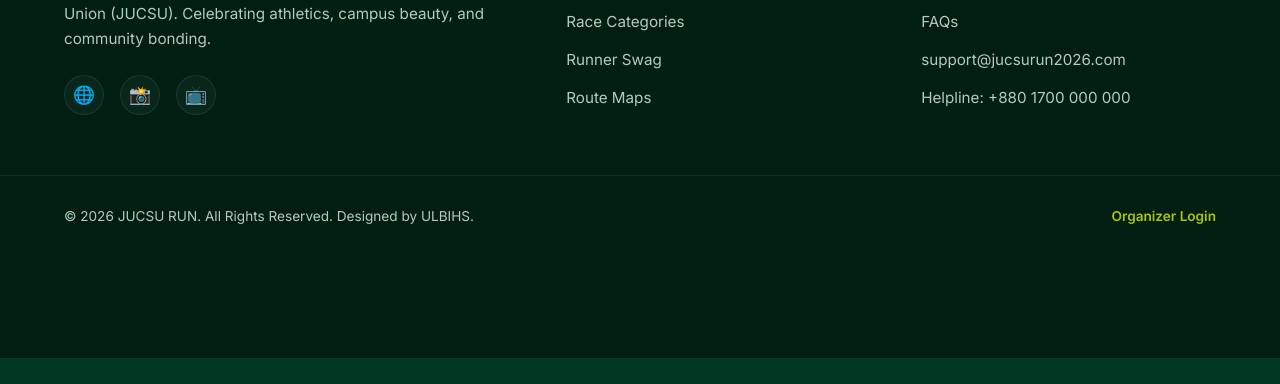
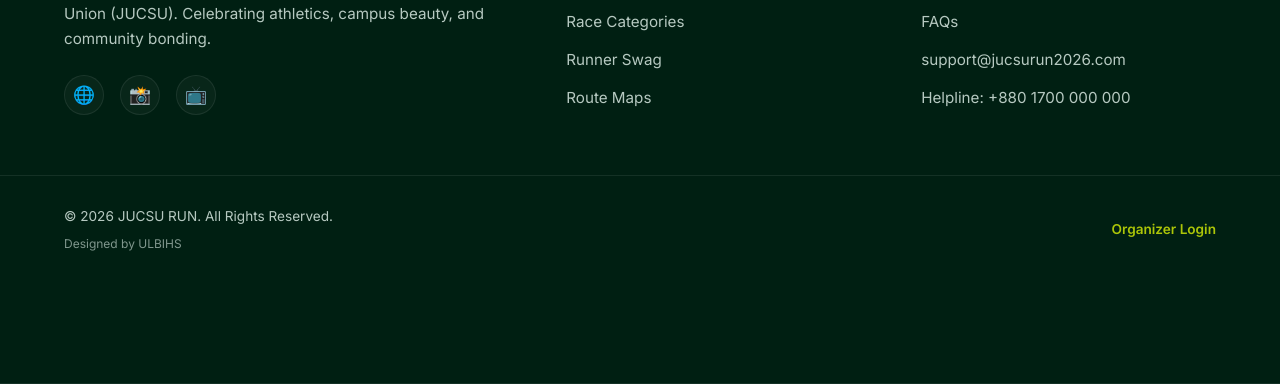
Before and after one commit to shiblu17/jucsu-run-2026, a website: page index.html in a window 1280 px wide. Shown: the part 8343-8727 px from the top of the page. Before the commit the page ends 8702 px from the top, so only its background shows below. Drawn offline with nearby package versions, Linux system fonts and the light colour scheme.

Commit message:
Stack Designed by ULBIHS signature under copyright line in footer

```diff
--- a/index.html
+++ b/index.html
@@ -983,7 +983,10 @@
     </div>
     <div class="footer-bottom">
       <div class="container footer-bottom-container">
-        <p>&copy; 2026 JUCSU RUN. All Rights Reserved. Designed by ULBIHS.</p>
+        <div>
+          <p>&copy; 2026 JUCSU RUN. All Rights Reserved.</p>
+          <p style="font-size: 0.75rem; margin-top: 6px; color: var(--color-text-muted); opacity: 0.7;">Designed by ULBIHS</p>
+        </div>
         <a href="admin.html" class="admin-entry-link">Organizer Login</a>
       </div>
     </div>
```
